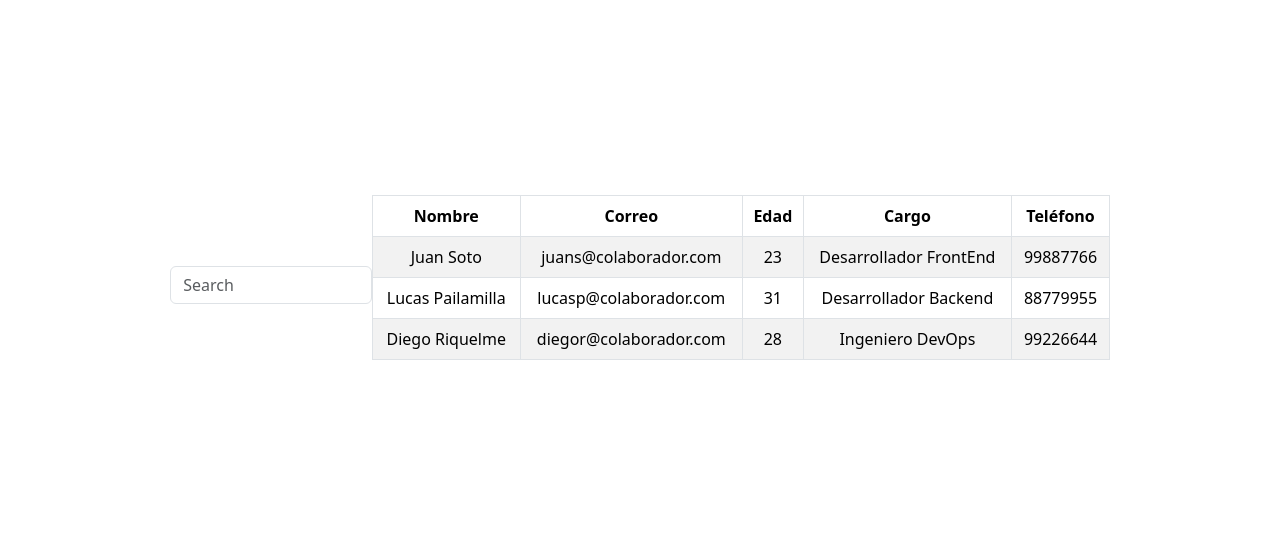
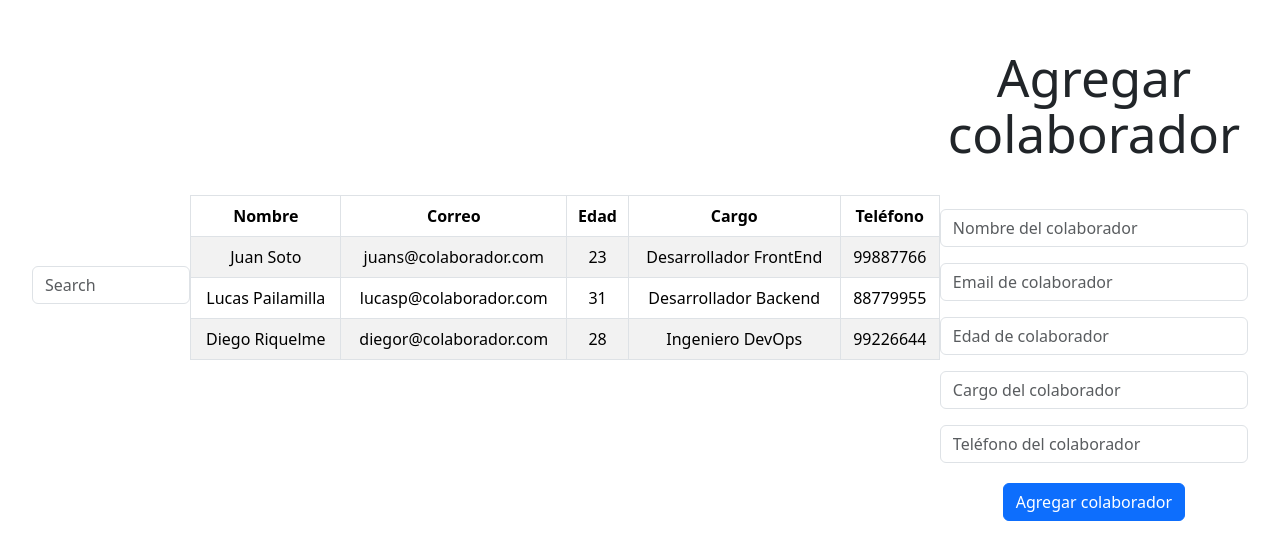
Before and after one commit to Claudio-GR/Desafio-Base-De-Datos, a React (Vite) app: page / in a window 1280 px wide. Shown: the part 147-706 px from the top of the page. Built offline with nearby package versions, Linux system fonts and the light colour scheme.

Commit message:
formulario avanzado

```diff
--- a/src/App.jsx
+++ b/src/App.jsx
@@ -24,9 +24,9 @@ function App() {
           Data_Base={Rendering_Data_Base}
           Filtered_Data={Filtered_Data_Base}
         />
-        {/* <Formulario
+        <Formulario
         setError={setError}
-        error={error}/>*/}
+        error={error}/>
       </body>
     </>
   )
--- a/src/components/Formulario.jsx
+++ b/src/components/Formulario.jsx
@@ -1,111 +1,52 @@
-import { useState } from "react";
+import React from 'react'
+import Form from 'react-bootstrap/Form';
+import { useState } from 'react';
 
+const Formulario = () => {
+        const [baseColaboradores, setBaseColaboradores] = useState({
+            id: "",
+            nombre: "",
+            correo: "",
+            edad: "",
+            cargo: "",
+            telefono: "",
+        })
+        const [error, setError] = useState(false);
 
-const Formulario = ({setError}) => {
-    const [formData, SetFormData] = useState({
-        name:"",
-        email:"",
-        password:"",
-        confPass:"",
-    })
-
-    const DataValidating=(e)=>{
-        e.preventDefault()
-        const {name, email, password, confPass} =formData
-        const DataValidation = !name || !email || !password|| !confPass
-        const PassValidation = password !== confPass
-
-
-DataValidation ?
-
-setError({
-        error: true,
-        msg: "Todos los campos son obligatorios, favor rellenar todos los campos solicitados",
-        color: "warning"
-})
-:setError({
-        error: false,
-        msg: "Datos ingresados exitosamente",
-        color: "success"
-});
-
-if (PassValidation){
-    setError({
-        error: true,
-        msg: "Contraseñas no coinciden, por favor intentelo de nuevo",
-        color: "danger"
-    });
-    return
-}
-SetFormData({
-        name:"",
-        email:"",
-        password:"",
-        confPass:"",
-});
-
-    }
-
-
-const handleChange = (e)=>{
-    SetFormData({...formData, [e.target.name] : e.target.value})
-
-}
+        const enviarForm = (e) =>{
+            e.preventDefault()
+            const {nombre, correo, edad, cargo, telefono}= baseData
+            if (nombre.trim()=='' || correo.trim()=='' || edad.trim()=='' || cargo.trim()=='' || telefono.trim()==''){
+                setError(true)
+                return
+            }
+        }
 
   return (
-    <>
-      <form className="formulario" onSubmit={(e)=>DataValidating(e)} >
+    <div>
+        <h1 className="text-center mb-5">Agregar colaborador</h1>
+    <Form onSubmit={enviarForm}>
+      <Form.Group className="mb-3" controlId="exampleForm.ControlInput1" >
+        <Form.Control type="text" name="nombre" placeholder="Nombre del colaborador" />
+      </Form.Group>
+      <Form.Group className="mb-3" controlId="exampleForm.ControlInput1">
+        <Form.Control type="email" name="correo" placeholder="Email de colaborador" />
+      </Form.Group>
+      <Form.Group className="mb-3" controlId="exampleForm.ControlInput1">
+        <Form.Control type="text" name="edad" placeholder="Edad de colaborador" />
+      </Form.Group>
+      <Form.Group className="mb-3" controlId="exampleForm.ControlInput1">
+        <Form.Control type="text" name="cargo" placeholder="Cargo del colaborador" />
+      </Form.Group>
+      <Form.Group className="mb-3" controlId="exampleForm.ControlInput1">
+        <Form.Control type="number" name="telefono" placeholder="Teléfono del colaborador" />
+      </Form.Group>
+      <button type="submit" className="btn btn-primary mt-1">
+          Agregar colaborador
+        </button>
 
-        <div className="form-group">
-          <input
-            type="text"
-            name="name"
-            className="form-control"
-            placeholder="Name"
-            onChange={handleChange}
-            value={formData.name}
-          />
-        </div>
-
-        <div className="form-group">
-          <input
-            type="email"
-            name="email"
-            className="form-control"
-            placeholder="Correo"
-            onChange={handleChange}
-            value={formData.email}
-          />
-        </div>
-
-        <div className="form-group">
-          <input
-            type="password"
-            name="password"
-            className="form-control"
-            placeholder="contraseña"
-            onChange={handleChange}
-            value={formData.password}
-          />
-        </div>
-
-        <div className="form-group">
-          <input
-            type="password"
-            name="confPass"
-            className="form-control"
-            placeholder="confirmar contraseña"
-            onChange={handleChange}
-            value={formData.confPass}
-          />
-        </div>
-
-        <button type="submit" className="btn btn-primary mt-4">
-          Registrarse
-        </button>
-      </form>
-
-    </>
+    </Form>
+    </div>
   )
 }
 
```
